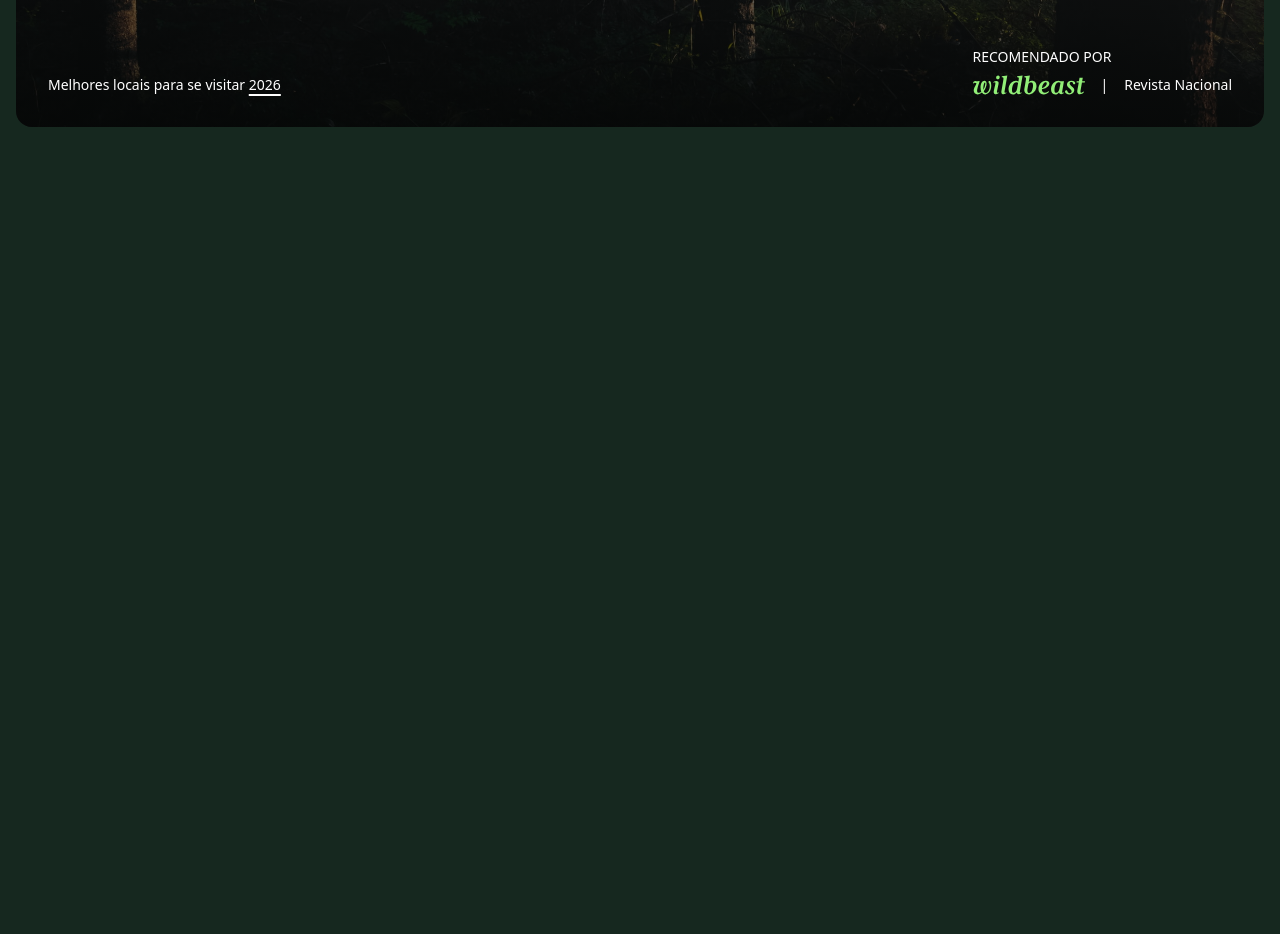
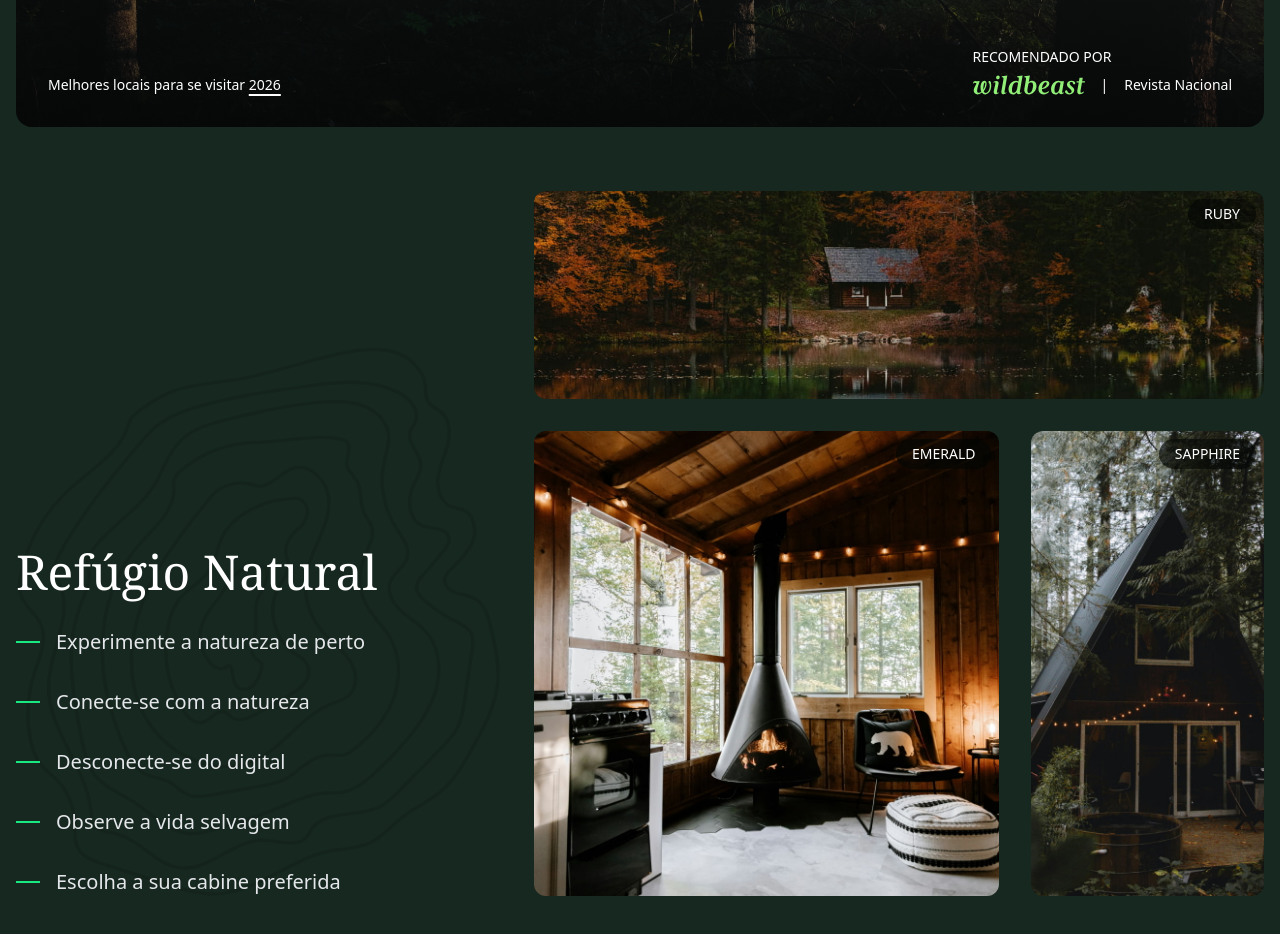
Before and after one commit to Jitterkkk/forest, a website: page src/index.html in a window 1280 px wide. Shown: the part 620-1554 px from the top of the page. Before the commit the page ends 1131 px from the top, so only its background shows below. Drawn offline with Linux system fonts and the light colour scheme.

Commit message:
Acomodações

```diff
--- a/src/index.html
+++ b/src/index.html
@@ -59,5 +59,40 @@
       </div>
     </div>
   </main>
+
+  <!-- acomodações  -->
+  <section id="acomodacoes" class="container grid lg:grid-cols-[2fr_3fr] gap-8 pt-16 mb-12 sm:mb-16 ">
+    <div class="content-end bg-[url('../img/padrao.svg')] bg-no-repeat bg-contain bg-left-bottom">
+      <h2 class="text-white mb-8 text-4xl font-serif lg:text-5xl">Refúgio Natural</h2>
+      <ul class="grid gap-8 text-gray-200 *:flex *:items-center *:gap-4 sm:text-xl">
+        <li><span class="h-0.5 w-6 bg-verde-400 inline-block"></span>Experimente a natureza de perto</li>
+        <li><span class="h-0.5 w-6 bg-verde-400 inline-block"></span>Conecte-se com a natureza</li>
+        <li><span class="h-0.5 w-6 bg-verde-400 inline-block"></span>Desconecte-se do digital</li>
+        <li><span class="h-0.5 w-6 bg-verde-400 inline-block"></span>Observe a vida selvagem</li>
+        <li><span class="h-0.5 w-6 bg-verde-400 inline-block"></span>Escolha a sua cabine preferida</li>
+      </ul>
+    </div>
+
+    <div class="grid grid-cols-[2fr_1fr] gap-4 sm:gap-8">
+      <div class="col-span-full grid *:col-start-1 *:row-start-1">
+        <img class="h-52 w-full object-cover rounded-xl"
+         src="../img/casa1.jpg" alt="Casa 1">
+         <span class="m-2 self-start justify-self-end uppercase text-white rounded-full bg-verde-950/60 px-4 py-2 text-sm/none">Ruby</span>
+      </div>
+
+      <div class="grid *:col-start-1 *:row-start-1">
+        <img class="size-full object-cover rounded-xl"
+         src="../img/casa2.jpg" alt="Casa 2">
+         <span class="m-2 self-start justify-self-end uppercase text-white rounded-full bg-verde-950/60 px-4 py-2 text-sm/none">Emerald</span>
+      </div>
+
+      <div class="grid *:col-start-1 *:row-start-1">
+        <img class="size-full object-cover rounded-xl"
+         src="../img/casa3.jpg" alt="Casa 3">
+         <span class="m-2 self-start justify-self-end uppercase text-white rounded-full bg-verde-950/60 px-4 py-2 text-sm/none">Sapphire</span>
+      </div>
+
+    </div>
+  </section>
 </body>
 </html>
```
Also changed, not shown: src/output.css.
